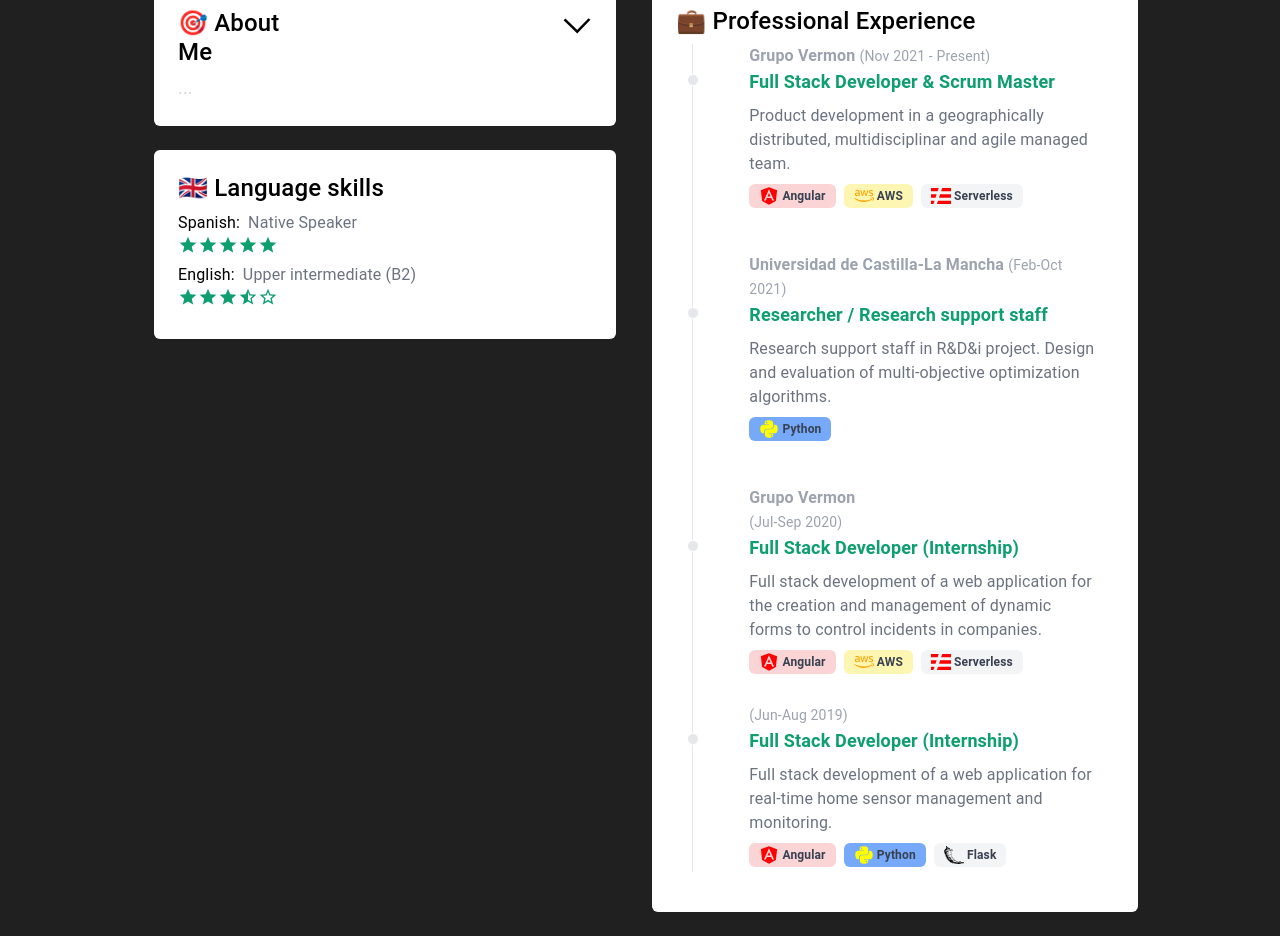
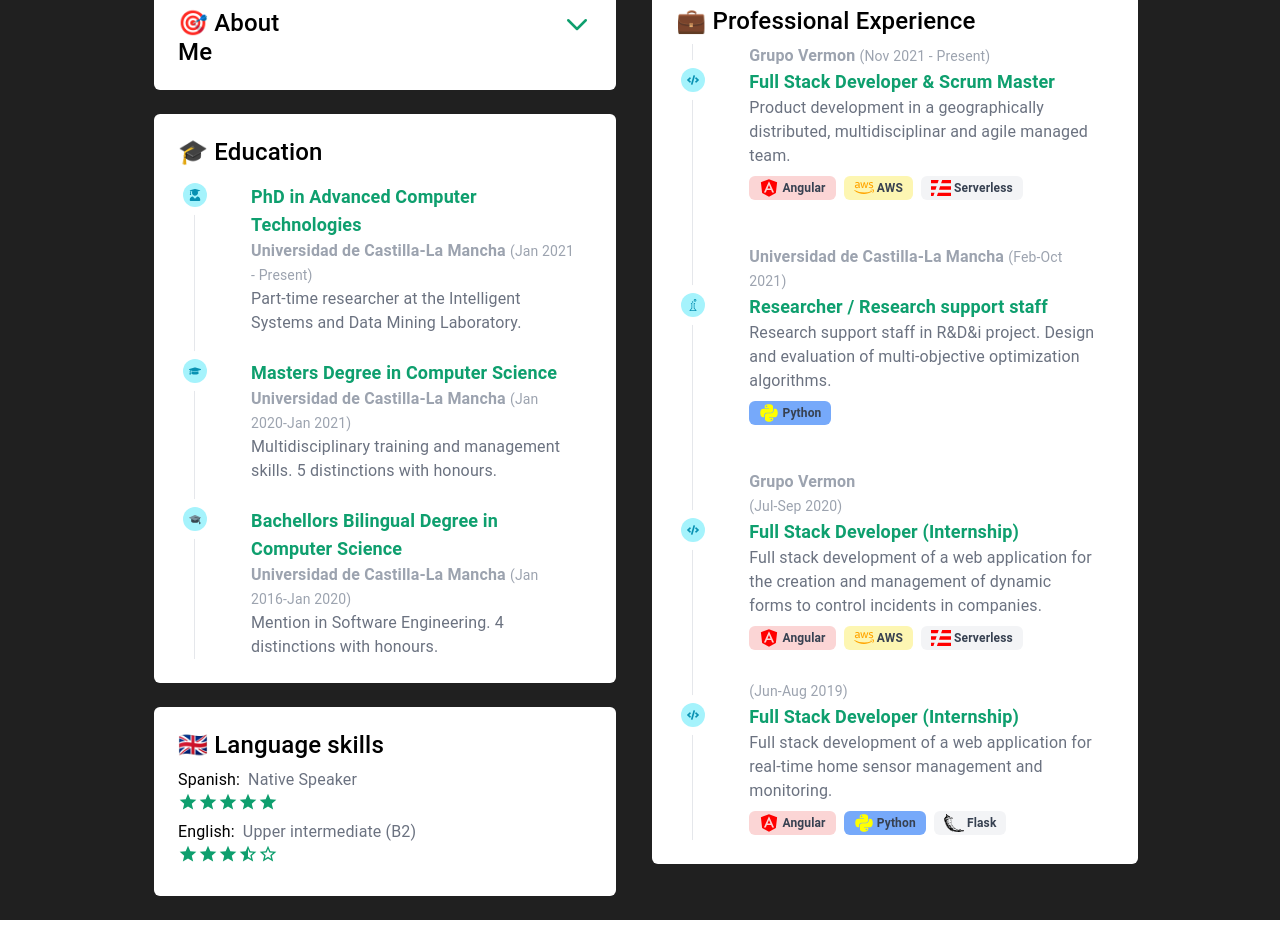
Before and after one commit to victorperezpiqueras/victorperezpiqueras.github.io, a React (Vite) app: page / in a window 1280 px wide. Shown: the part 520-1456 px from the top of the page. Built offline with nearby package versions, Linux system fonts and the light colour scheme.

Commit message:
added education

```diff
--- a/src/assets/data.json
+++ b/src/assets/data.json
@@ -31,24 +31,24 @@
         "company": "Grupo Vermon",
         "experiences": [
           {
-            "date": "Jun-Aug 2019",
             "startDate": "2019-06-01",
             "endDate": "2019-08-31",
             "position": "Full Stack Developer (Internship)",
             "shortPosition": "Internship",
             "description": "Full stack development of a web application for real-time home sensor management and monitoring.",
             "labels": ["angular", "python", "flask"],
-            "color": "#818990"
+            "color": "#818990",
+            "type": "dev"
           },
           {
-            "date": "Jul-Sep 2020",
             "startDate": "2020-07-01",
             "endDate": "2020-09-30",
             "position": "Full Stack Developer (Internship)",
             "shortPosition": "Internship",
             "description": "Full stack development of a web application for the creation and management of dynamic forms to control incidents in companies.",
             "labels": ["angular", "aws", "serverless"],
-            "color": "#818990"
+            "color": "#818990",
+            "type": "dev"
           }
         ]
       },
@@ -56,14 +56,14 @@
         "company": "Universidad de Castilla-La Mancha",
         "experiences": [
           {
-            "date": "Feb-Oct 2021",
             "startDate": "2021-02-01",
             "endDate": "2021-10-31",
             "position": "Researcher / Research support staff",
             "shortPosition": "R&D",
             "description": "Research support staff in R&D&i project. Design and evaluation of multi-objective optimization algorithms.",
             "labels": ["python"],
-            "color": "#0DCAF0"
+            "color": "#0DCAF0",
+            "type": "rdi"
           }
         ]
       },
@@ -71,16 +71,42 @@
         "company": "Grupo Vermon",
         "experiences": [
           {
-            "date": "Nov 2021-Present",
             "startDate": "2021-11-01",
             "endDate": null,
             "position": "Full Stack Developer & Scrum Master",
             "shortPosition": "Dev",
             "description": "Product development in a geographically distributed, multidisciplinar and agile managed team.",
             "labels": ["angular", "aws", "serverless"],
-            "color": "#3183FD"
+            "color": "#3183FD",
+            "type": "dev"
           }
         ]
+      }
+    ],
+    "education": [
+      {
+        "startDate": "2016",
+        "endDate": "2020",
+        "course": "Bachellors Bilingual Degree in Computer Science",
+        "entity": "Universidad de Castilla-La Mancha",
+        "description": "Mention in Software Engineering. 4 distinctions with honours.",
+        "type": "bach"
+      },
+      {
+        "startDate": "2020",
+        "endDate": "2021",
+        "course": "Masters Degree in Computer Science",
+        "entity": "Universidad de Castilla-La Mancha",
+        "description": "Multidisciplinary training and management skills. 5 distinctions with honours.",
+        "type": "master"
+      },
+      {
+        "startDate": "2021",
+        "endDate": null,
+        "course": "PhD in Advanced Computer Technologies",
+        "entity": "Universidad de Castilla-La Mancha",
+        "description": "Part-time researcher at the Intelligent Systems and Data Mining Laboratory.",
+        "type": "phd"
       }
     ]
   },
--- a/src/pages/AboutMe/AboutMe.tsx
+++ b/src/pages/AboutMe/AboutMe.tsx
@@ -1,26 +1,28 @@
-import { Timeline, Toast, Tooltip } from "flowbite-react";
+import { Timeline, Tooltip } from "flowbite-react";
 import TechBadge from "../../components/TechBadge/TechBadge";
 import ExperienceBar from "../../components/ExperienceBar/ExperienceBar";
+import { BsCheckSquareFill, BsFillTelephoneFill } from "react-icons/bs";
 import {
-  BsCheckSquareFill,
-  BsChevronCompactDown,
-  BsFillTelephoneFill,
-} from "react-icons/bs";
-import { GrDown, GrUp } from "react-icons/gr";
-import {
-  MdDone,
   MdEmail,
   MdOutlineStar,
   MdOutlineStarHalf,
   MdOutlineStarOutline,
 } from "react-icons/md";
-import { FaCopy, FaStar, FaStarHalf } from "react-icons/fa";
+import {
+  FaCode,
+  FaCopy,
+  FaGraduationCap,
+  FaUserGraduate,
+} from "react-icons/fa";
 import { useState } from "react";
 import {
   AboutMeData,
-  SingleExperienceData,
   ExperienceData,
+  EducationData,
 } from "../../models/AboutMeData";
+import { SlChemistry } from "react-icons/sl";
+import { FcGraduationCap } from "react-icons/fc";
+import { HiOutlineChevronDown, HiOutlineChevronUp } from "react-icons/hi";
 
 type AboutMeProps = {
   aboutData: AboutMeData;
@@ -32,7 +34,8 @@ function AboutMe(props: AboutMeProps) {
 
   const [expandedAboutMe, setExpandedAboutMe] = useState(false);
 
-  let experienceSorted = [...props.aboutData.experience].reverse();
+  const experienceSorted = [...props.aboutData.experience].reverse();
+  const educationSorted = [...props.aboutData.education].reverse();
 
   experienceSorted.forEach((exp) => {
     exp.experiences.sort((a, b) => {
@@ -40,11 +43,9 @@ function AboutMe(props: AboutMeProps) {
     });
   });
 
-  function parseDates(experience: SingleExperienceData): string {
-    const startDateTime = new Date(experience.startDate);
-    let endDateTime = !!experience.endDate
-      ? new Date(experience.endDate)
-      : new Date();
+  function parseDates(startDate: string, endDate: string): string {
+    const startDateTime = new Date(startDate);
+    let endDateTime = !!endDate ? new Date(endDate) : new Date();
     //parse to format Month-Month Year
     const startYear = startDateTime.getFullYear();
     const endYear = endDateTime.getFullYear();
@@ -59,7 +60,7 @@ function AboutMe(props: AboutMeProps) {
     startMonth = startMonth.charAt(0).toUpperCase() + startMonth.slice(1);
     endMonth = endMonth.charAt(0).toUpperCase() + endMonth.slice(1);
 
-    if (!!experience.endDate) {
+    if (!!endDate) {
       if (startYear === endYear) {
         return `${startMonth}-${endMonth} ${startYear}`;
       } else {
@@ -103,6 +104,16 @@ function AboutMe(props: AboutMeProps) {
     }
     return stars;
   }
+
+  const experienceIconsMapping = new Map([
+    ["dev", FaCode],
+    ["rdi", SlChemistry],
+  ]);
+  const educationIconsMapping = new Map([
+    ["bach", FcGraduationCap],
+    ["master", FaGraduationCap],
+    ["phd", FaUserGraduate],
+  ]);
 
   return (
     <div className="container flex flex-row space-x-6 items-start">
@@ -165,18 +176,18 @@ function AboutMe(props: AboutMeProps) {
           </span>
         </div>
 
-        <div className="basis-1/2 bg-white rounded text-black p-4">
+        <div className="basis-1/2 bg-white rounded text-black p-4 pb-3">
           <div className="flex flex-row">
             <h4 className="w-1/3">🎯 About Me</h4>
             <div className="w-2/3 flex justify-end">
               {expandedAboutMe ? (
-                <GrUp
+                <HiOutlineChevronUp
                   className="text-green-500 hover:cursor-pointer"
                   size={30}
                   onClick={() => setExpandedAboutMe(!expandedAboutMe)}
                 />
               ) : (
-                <GrDown
+                <HiOutlineChevronDown
                   className="text-green-500 hover:cursor-pointer"
                   size={30}
                   onClick={() => setExpandedAboutMe(!expandedAboutMe)}
@@ -195,8 +206,35 @@ function AboutMe(props: AboutMeProps) {
               ))}
             </div>
           ) : (
-            <div className="pb-0 text-lg text-gray-300">...</div>
+            <div className="py-0 text-lg text-gray-300"></div>
           )}
+        </div>
+
+        <div className="bg-white rounded text-black px-10 pt-4">
+          <h4 className="-ml-4 mb-3">🎓 Education</h4>
+          <Timeline>
+            {educationSorted.map((education: EducationData) => (
+              <Timeline.Item className="mb-0">
+                <Timeline.Content>
+                  <div>
+                    <Timeline.Point
+                      icon={educationIconsMapping.get(education.type)}
+                    />
+                    <Timeline.Title className="text-green-500 mb-0">
+                      {education.course}
+                    </Timeline.Title>
+                    <span className="font-bold text-gray-400">
+                      {education.entity}{" "}
+                    </span>
+                    <span className="text-sm text-gray-400">
+                      ({parseDates(education.startDate, education.endDate)})
+                    </span>
+                  </div>
+                  <Timeline.Body>{education.description}</Timeline.Body>
+                </Timeline.Content>
+              </Timeline.Item>
+            ))}
+          </Timeline>
         </div>
 
         <div className="flex flex-col bg-white rounded text-black p-4">
@@ -229,7 +267,7 @@ function AboutMe(props: AboutMeProps) {
             {experienceSorted.map((experience: ExperienceData) =>
               experience.experiences.length > 1 ? (
                 // if there are multiple experiences in the same company
-                <Timeline.Item>
+                <Timeline.Item className="mb-0">
                   <b className="font-bold text-gray-400">
                     {experience.company}
                   </b>
@@ -237,10 +275,12 @@ function AboutMe(props: AboutMeProps) {
                     <>
                       <Timeline.Content>
                         <span className="text-sm text-gray-400">
-                          ({parseDates(exp)})
+                          ({parseDates(exp.startDate, exp.endDate)})
                         </span>
-                        <Timeline.Point />
-                        <Timeline.Title className="text-green-500">
+                        <Timeline.Point
+                          icon={experienceIconsMapping.get(exp.type)}
+                        />
+                        <Timeline.Title className="text-green-500 mb-0">
                           {exp.position}
                         </Timeline.Title>
                         <Timeline.Body>
@@ -265,12 +305,14 @@ function AboutMe(props: AboutMeProps) {
                             {experience.company}{" "}
                           </span>
                           <span className="text-sm text-gray-400">
-                            ({parseDates(exp)})
+                            ({parseDates(exp.startDate, exp.endDate)})
                           </span>
                         </div>
 
-                        <Timeline.Point />
-                        <Timeline.Title className="text-green-500">
+                        <Timeline.Point
+                          icon={experienceIconsMapping.get(exp.type)}
+                        />
+                        <Timeline.Title className="text-green-500 mb-0">
                           {exp.position}
                         </Timeline.Title>
                         <Timeline.Body>
```
Also changed, not shown: src/models/AboutMeData.ts (+11 -0 lines).
